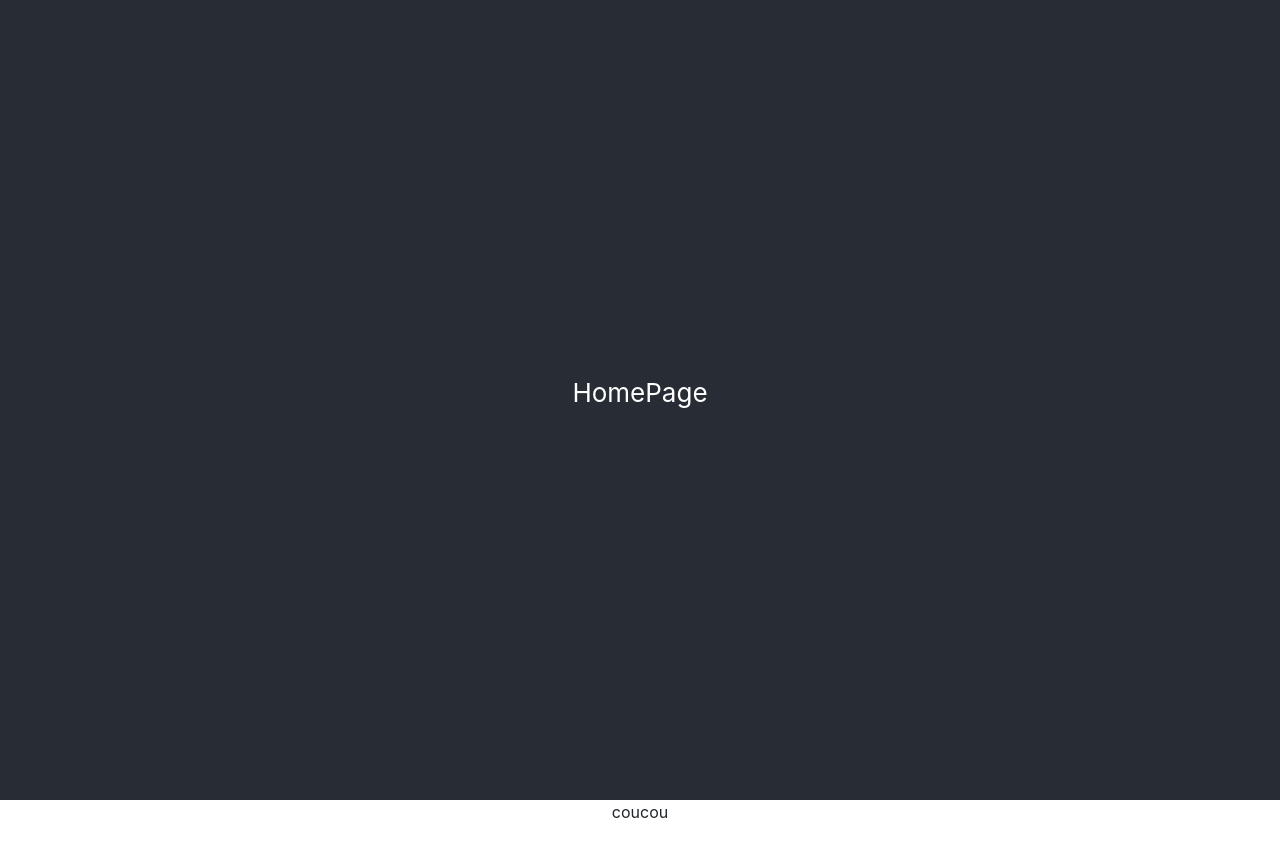
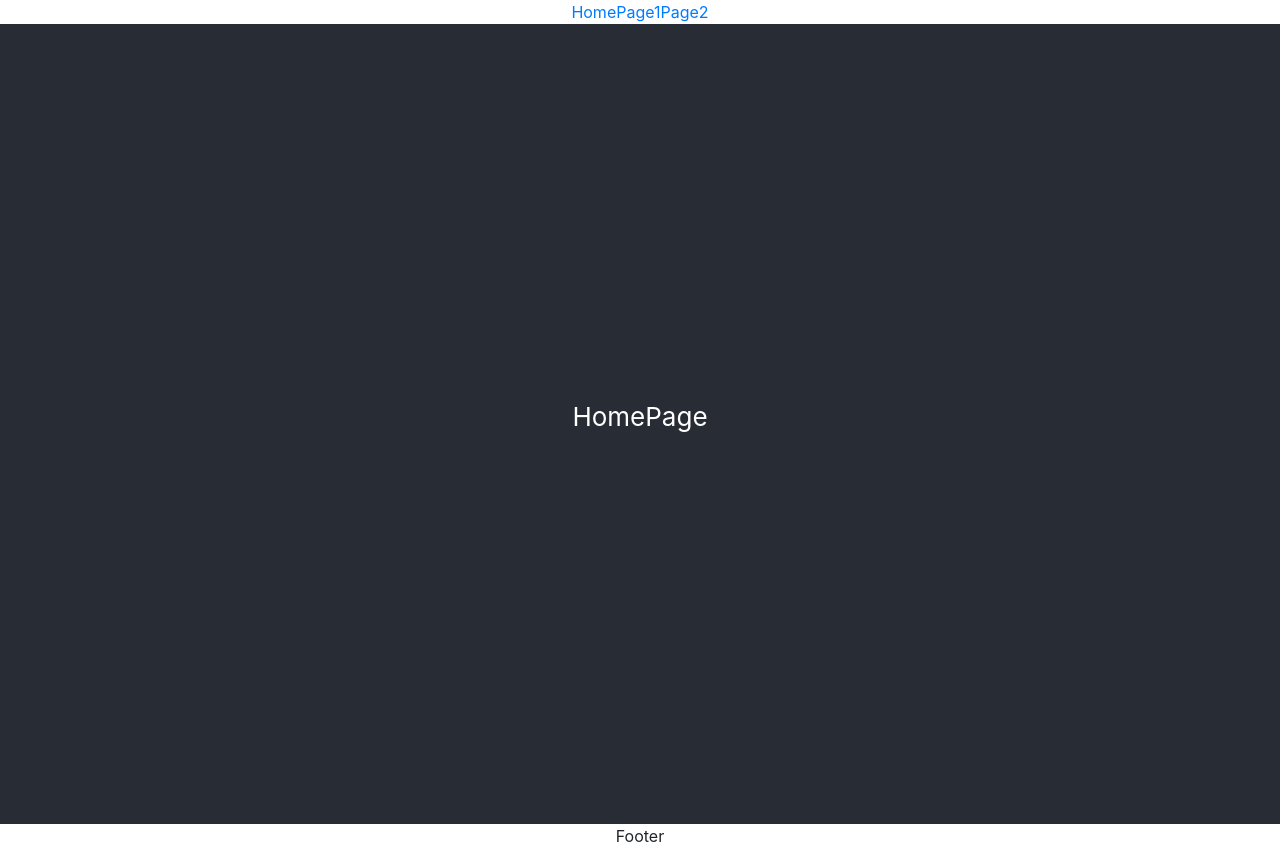
Before and after one commit to UgoBouScar/HACKATHON, a React (Vite) app in the folder frontend/: page / in a window 1280 px wide. Built offline with nearby package versions, Linux system fonts and the light colour scheme.

Commit message:
add base router/routes

```diff
--- a/frontend/src/App.jsx
+++ b/frontend/src/App.jsx
@@ -1,13 +1,25 @@
-import Home from "./pages/Home";
+import { BrowserRouter as Router, Route, Routes } from "react-router-dom";
 
 import "./App.css";
+import Page1 from "@pages/Page1";
+import Page2 from "@pages/Page2";
+import NavBar from "@pages/NavBar";
+import Footer from "@pages/Footer";
+import Home from "./pages/Home";
 
 function App() {
   return (
-    <div className="App">
-      <Home />
-      <p>coucou</p>
-    </div>
+    <Router>
+      <div className="App">
+        <NavBar />
+        <Routes>
+          <Route path="/" element={<Home />} />
+          <Route path="/page1" element={<Page1 />} />
+          <Route path="/page2" element={<Page2 />} />
+        </Routes>
+        <Footer />
+      </div>
+    </Router>
   );
 }
 
--- a/frontend/src/pages/NavBar.jsx
+++ b/frontend/src/pages/NavBar.jsx
@@ -1,7 +1,14 @@
 import React from "react";
+import { Link } from "react-router-dom";
 
 function NavBar() {
-  return <div>NavBar</div>;
+  return (
+    <div>
+      <Link to="/">Home</Link>
+      <Link to="/page1">Page1</Link>
+      <Link to="/page2">Page2</Link>
+    </div>
+  );
 }
 
 export default NavBar;
```
Also changed, not shown: frontend/src/components/Counter.jsx (deleted, +0 -16 lines).
